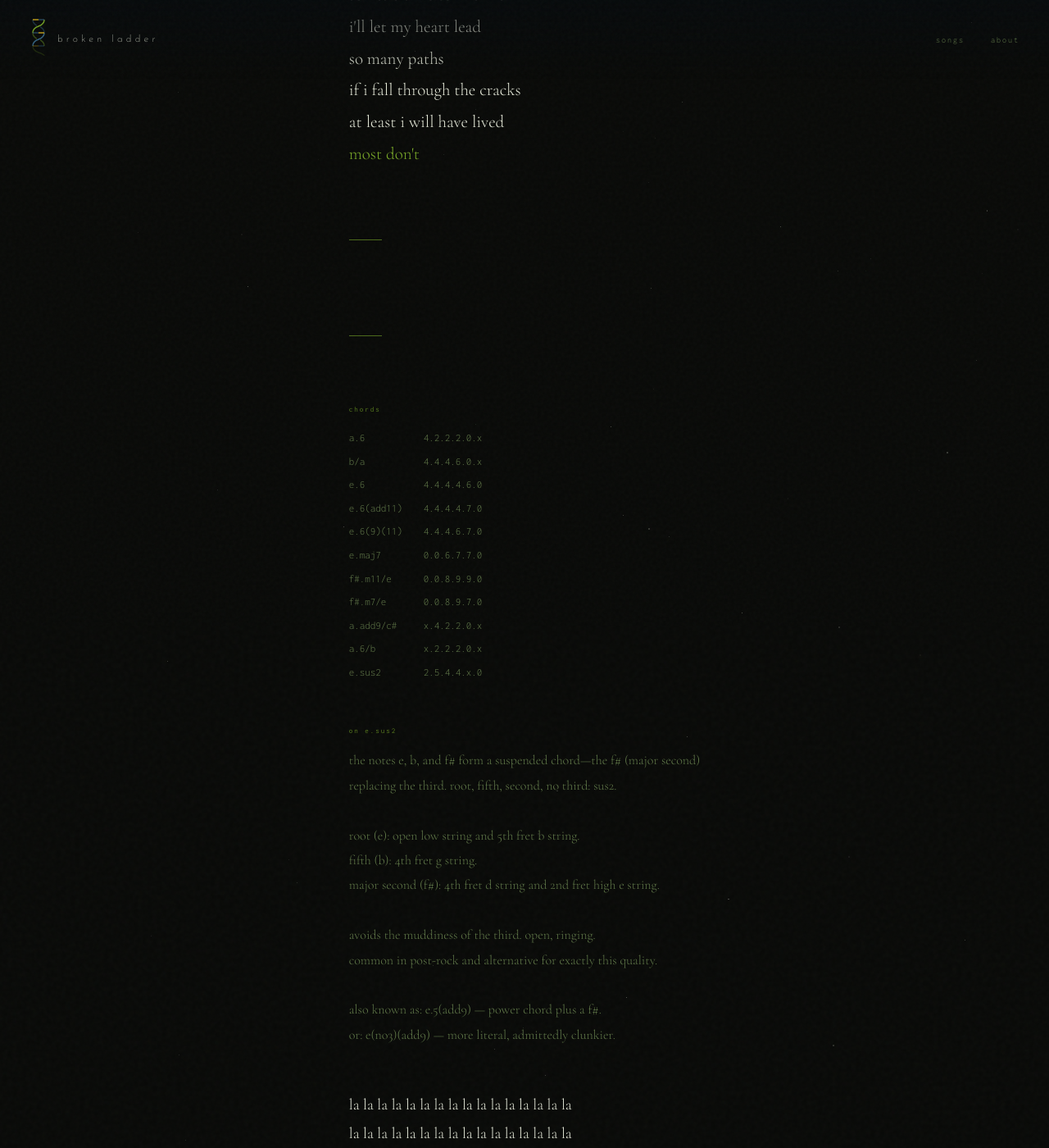
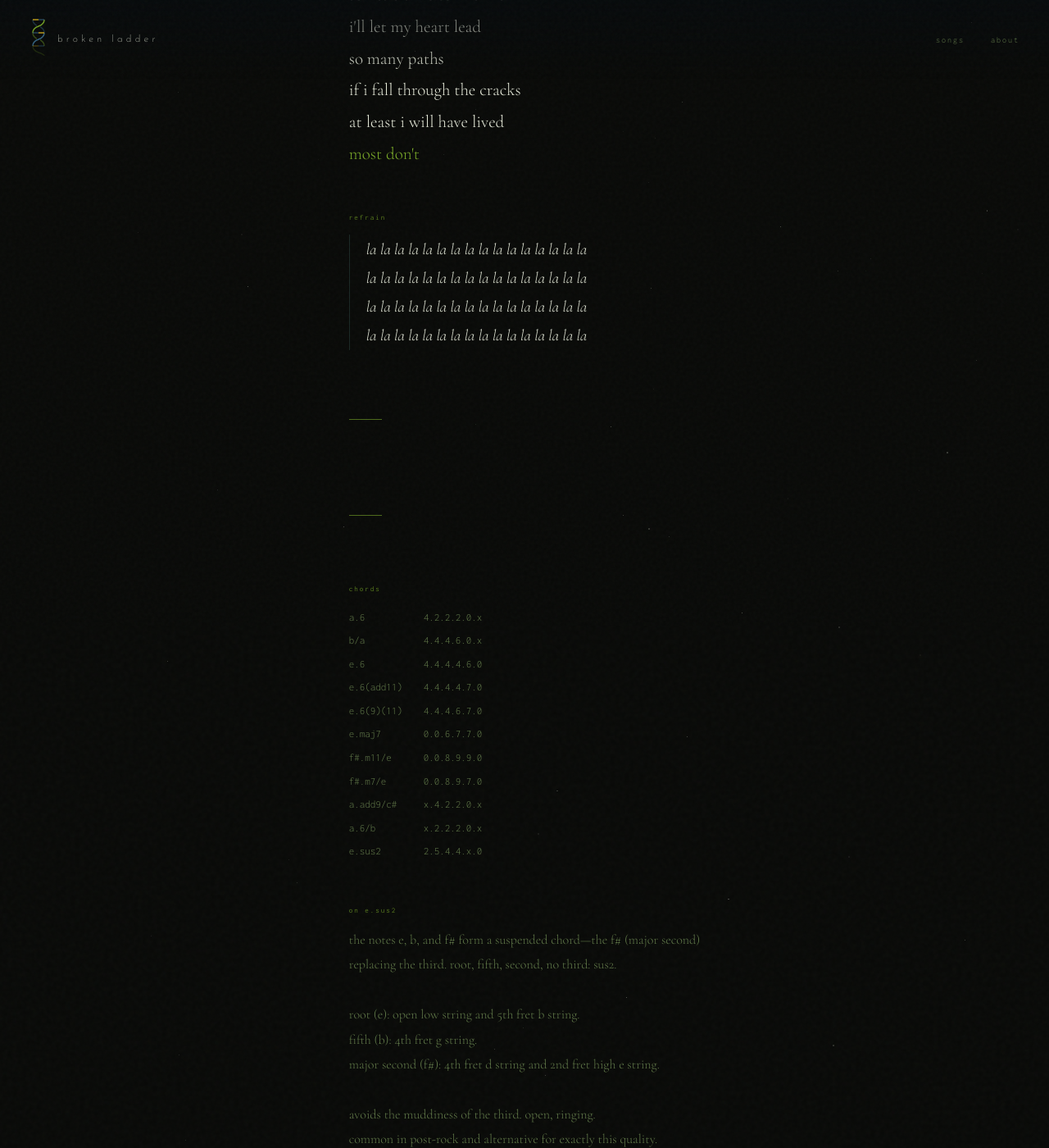
Before and after one commit to ClayShentrup/brokenladder, a Jekyll site: the page built from songs/flower-fields.html, in a window 1280 px wide and 1400 px high, scrolled down 2392 px. Shown: the whole window at 82% size. Built offline with Jekyll 4.4.1, drawn with Linux system fonts in a browser that asks for light colours; some of the changed text lies outside the part shown.

Commit message:
Add files via upload

```diff
--- a/songs/flower-fields.html
+++ b/songs/flower-fields.html
@@ -122,6 +122,16 @@ line: "rgba(122,170,40,0.18)"
       </div>
     </div>
 
+    <div class="section chorus" style="--anim-delay:1.3s">
+      <div class="section-label">refrain</div>
+      <div class="verse">
+        <span class="line">la la la la la la la la la la la la la la la la</span>
+        <span class="line">la la la la la la la la la la la la la la la la</span>
+        <span class="line">la la la la la la la la la la la la la la la la</span>
+        <span class="line">la la la la la la la la la la la la la la la la</span>
+      </div>
+    </div>
+
     <div class="rule"></div>
     <div class="rule"></div>
 
@@ -159,13 +169,6 @@ line: "rgba(122,170,40,0.18)"
         <span class="line">or: e(no3)(add9) — more literal, admittedly clunkier.</span>
       </div>
     </div>
-      <div class="verse">
-        <span class="line">la la la la la la la la la la la la la la la la</span>
-        <span class="line">la la la la la la la la la la la la la la la la</span>
-        <span class="line">la la la la la la la la la la la la la la la la</span>
-        <span class="line">la la la la la la la la la la la la la la la la</span>
-      </div>
-    </div>
 
   </div>
 </div>
```
